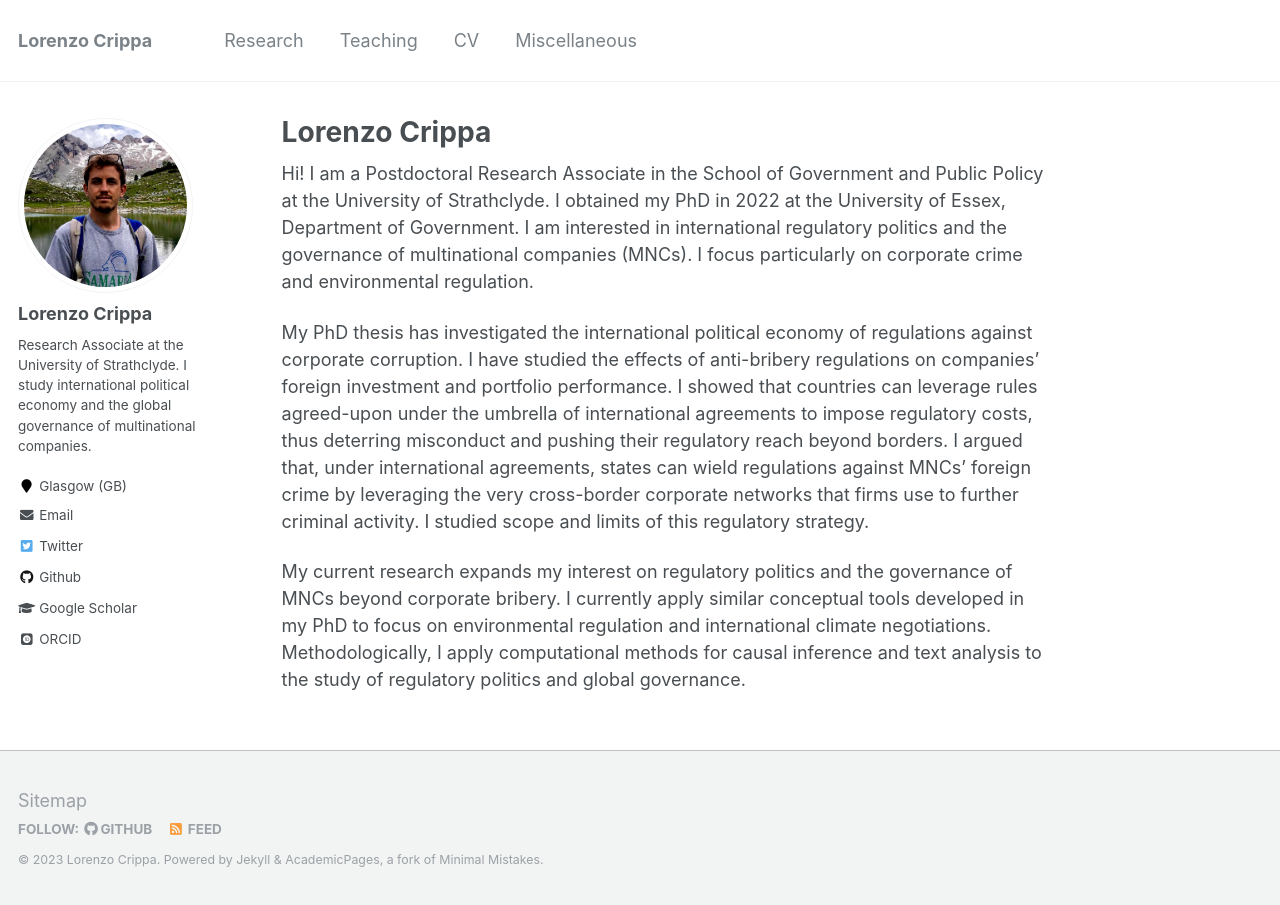
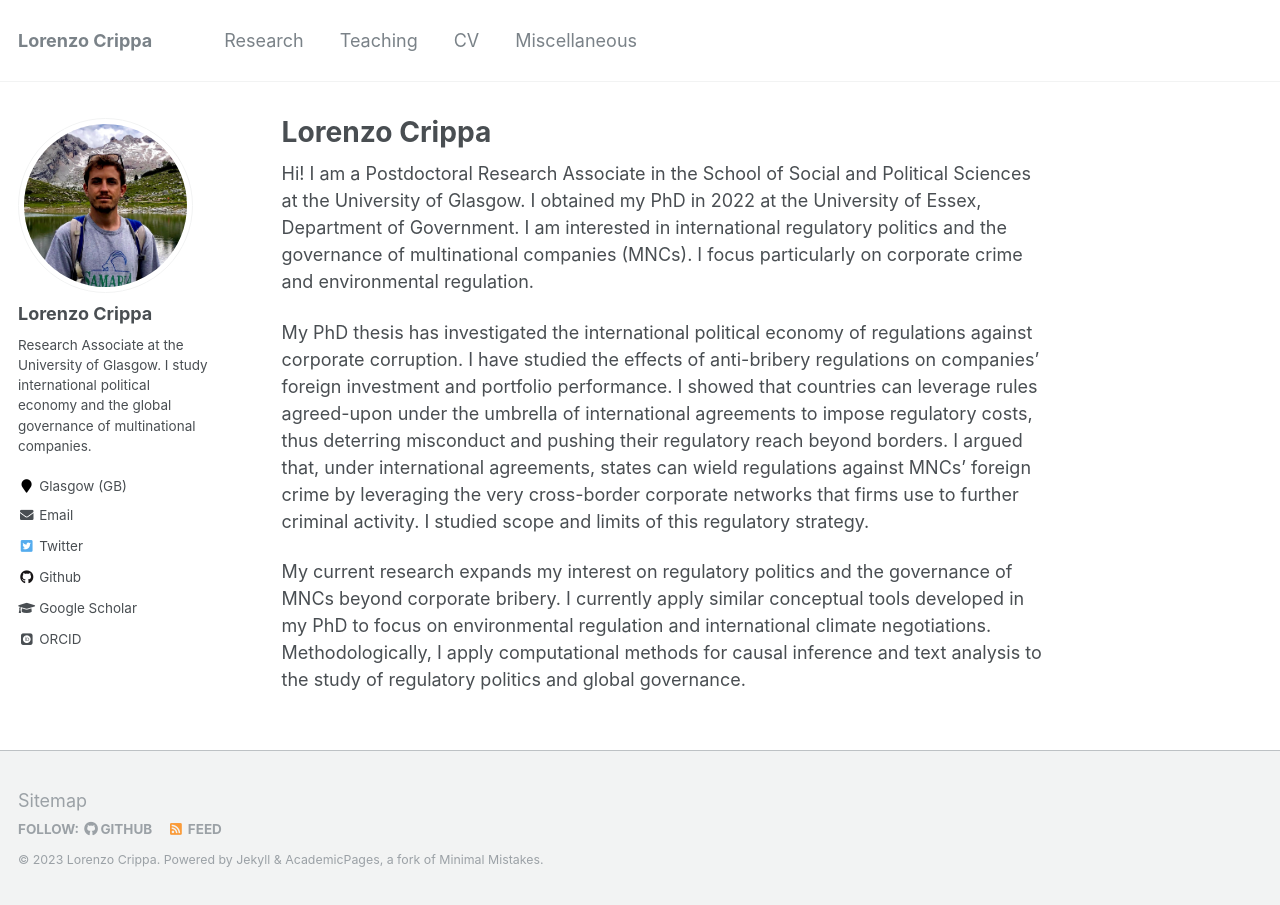
Before and after one commit to lorenzo-crippa/lorenzo-crippa.github.io, a Jekyll site: the page built from _pages/about.md, in a window 1280 px wide. Built offline with Jekyll 4.4.1, drawn with Linux system fonts in a browser that asks for light colours; some web fonts are replaced.

Commit message:
Update UoG details

```diff
--- a/_config.yml
+++ b/_config.yml
@@ -82,12 +82,12 @@ analytics:
 author:
   name             : "Lorenzo Crippa"
   avatar           : "LorenzoCrippa.jpg"
-  bio              : "Research Associate at the University of Strathclyde. I study international political economy and the global governance of multinational companies."
+  bio              : "Research Associate at the University of Glasgow. I study international political economy and the global governance of multinational companies."
   location         : "Glasgow (GB)"
   employer         :
   pubmed           :
   googlescholar    : "https://scholar.google.com/citations?user=lcje7xwAAAAJ&hl=en"
-  email            : "l.crippa@essex.ac.uk"
+  email            : "lorenzo.crippa@glasgow.ac.uk"
   researchgate     :  # example: "https://www.researchgate.net/profile/yourprofile"
   uri              :
   bitbucket        :
--- a/_pages/about.md
+++ b/_pages/about.md
@@ -8,7 +8,7 @@ redirect_from:
   - /about.html
 ---
 
-Hi! I am a Postdoctoral Research Associate in the School of Government and Public Policy at the University of Strathclyde. I obtained my PhD in 2022 at the University of Essex, Department of Government. I am interested in international regulatory politics and the governance of multinational companies (MNCs). I focus particularly on corporate crime and environmental regulation.
+Hi! I am a Postdoctoral Research Associate in the School of Social and Political Sciences at the University of Glasgow. I obtained my PhD in 2022 at the University of Essex, Department of Government. I am interested in international regulatory politics and the governance of multinational companies (MNCs). I focus particularly on corporate crime and environmental regulation.
 
 My PhD thesis has investigated the international political economy of regulations against corporate corruption. I have studied the effects of anti-bribery regulations on companies' foreign investment and portfolio performance. I showed that countries can leverage rules agreed-upon under the umbrella of international agreements to impose regulatory costs, thus deterring misconduct and pushing their regulatory reach beyond borders. I argued that, under international agreements, states can wield regulations against MNCs' foreign crime by leveraging the very cross-border corporate networks that firms use to further criminal activity. I studied scope and limits of this regulatory strategy.
 
```
Also changed, not shown: 1 other file.
